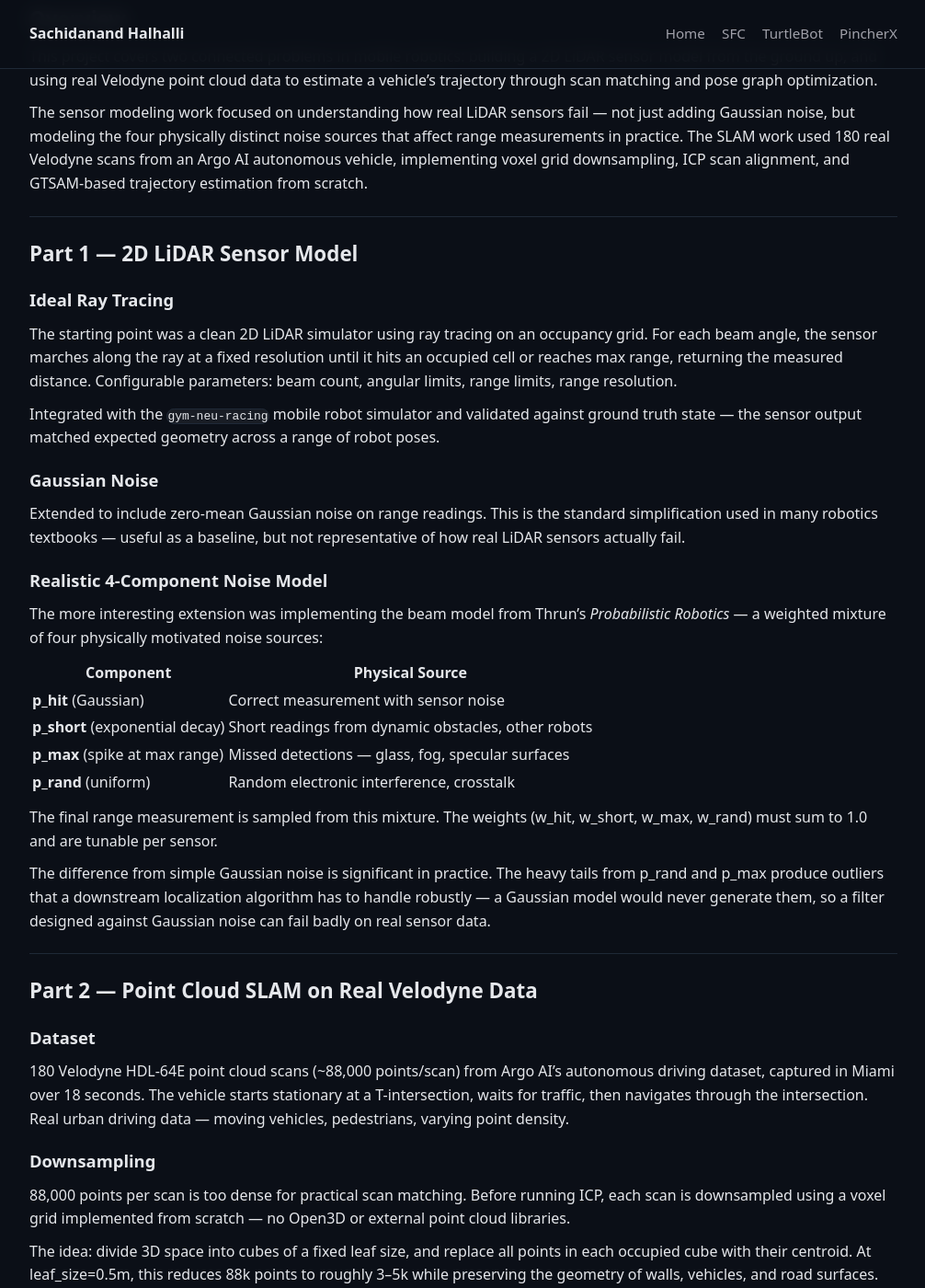
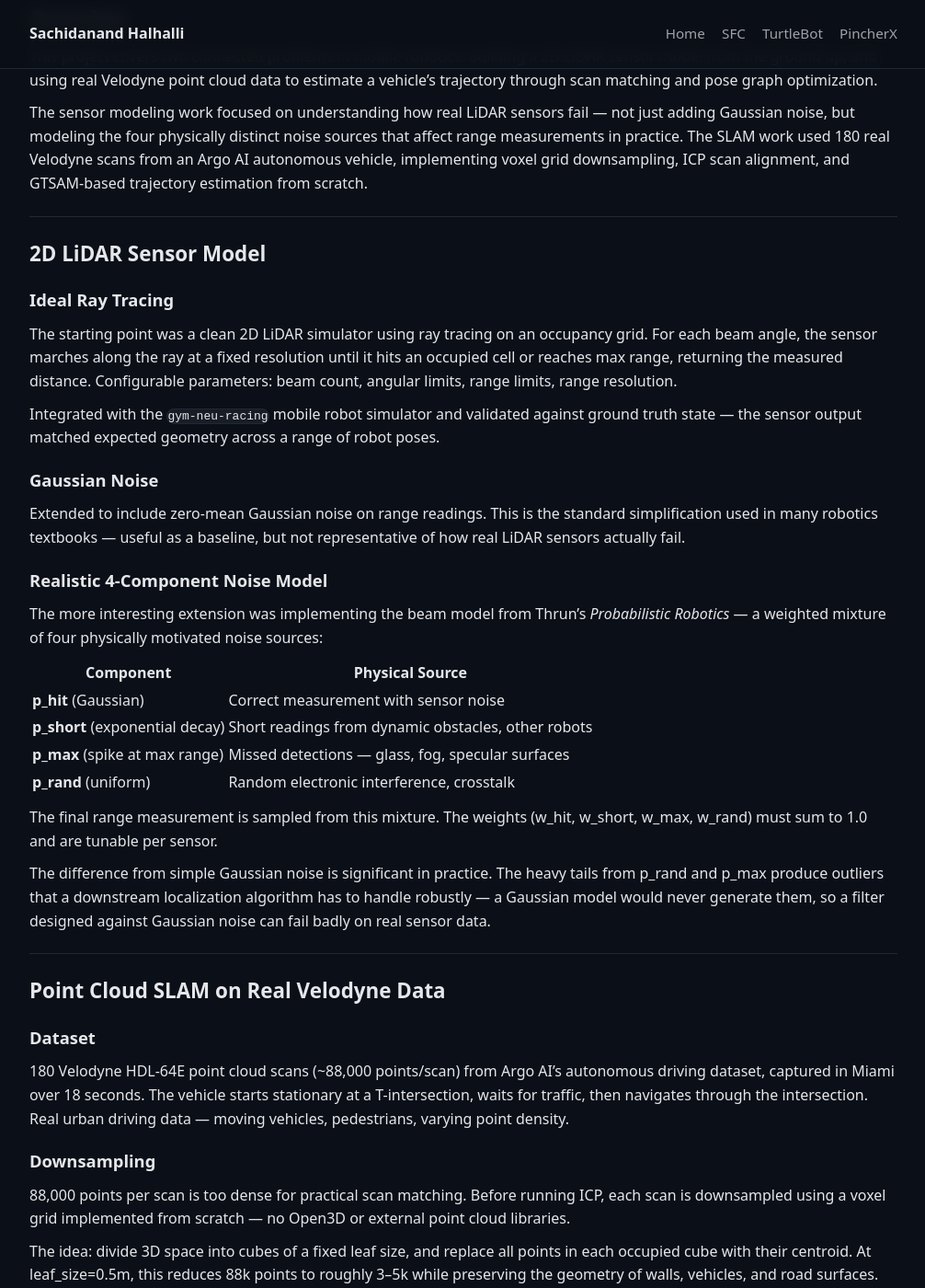
Before and after one commit to halhalli-s/halhalli-s.github.io, a Jekyll site: the page built from Projects/lidar_slam.md, in a window 1280 px wide and 1400 px high, scrolled down 276 px. Shown: the whole window at 92% size, without its empty margins (136-1142 px from the left). Built offline with Jekyll 4.4.1, drawn with Linux system fonts in a browser that asks for light colours.

Commit message:
Update lidar_slam.md

```diff
--- a/Projects/lidar_slam.md
+++ b/Projects/lidar_slam.md
@@ -18,7 +18,7 @@ The sensor modeling work focused on understanding how real LiDAR sensors fail
 
 ---
 
-## Part 1 — 2D LiDAR Sensor Model
+## 2D LiDAR Sensor Model
 
 ### Ideal Ray Tracing
 
@@ -47,7 +47,7 @@ The difference from simple Gaussian noise is significant in practice. The heavy
 
 ---
 
-## Part 2 — Point Cloud SLAM on Real Velodyne Data
+## Point Cloud SLAM on Real Velodyne Data
 
 ### Dataset
 
```
